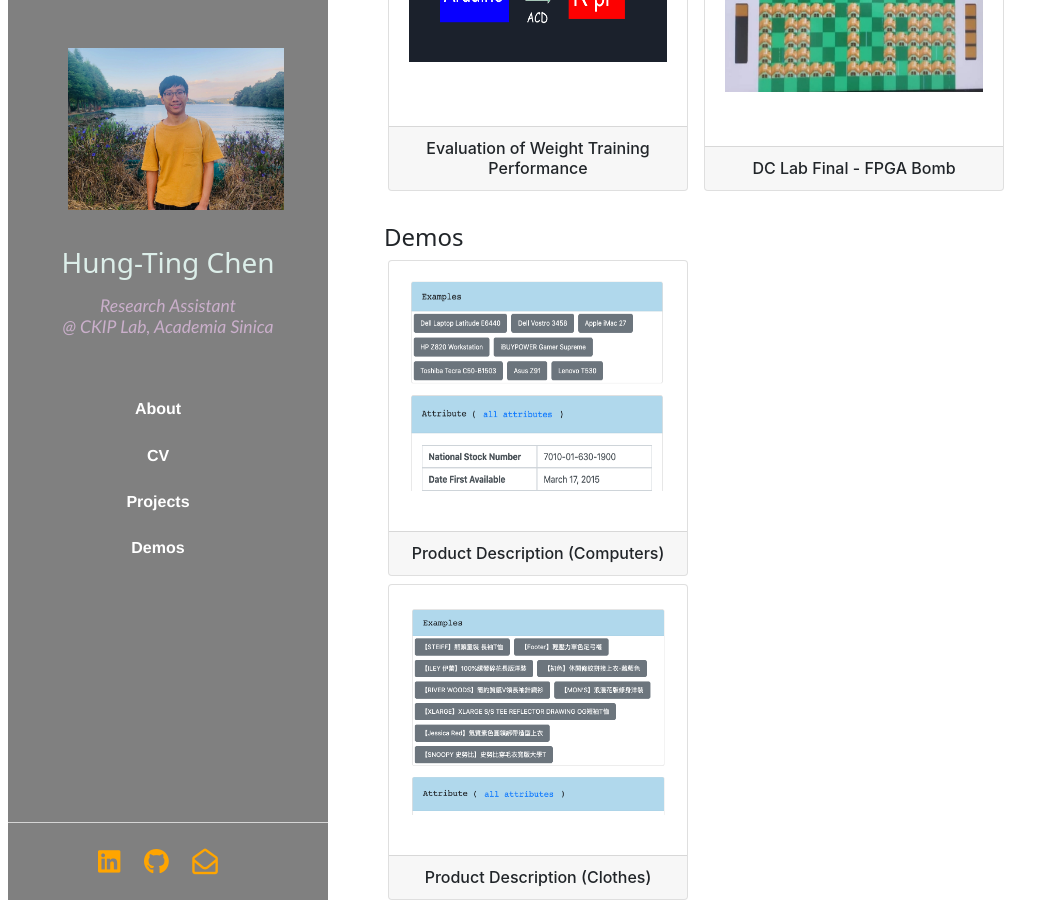
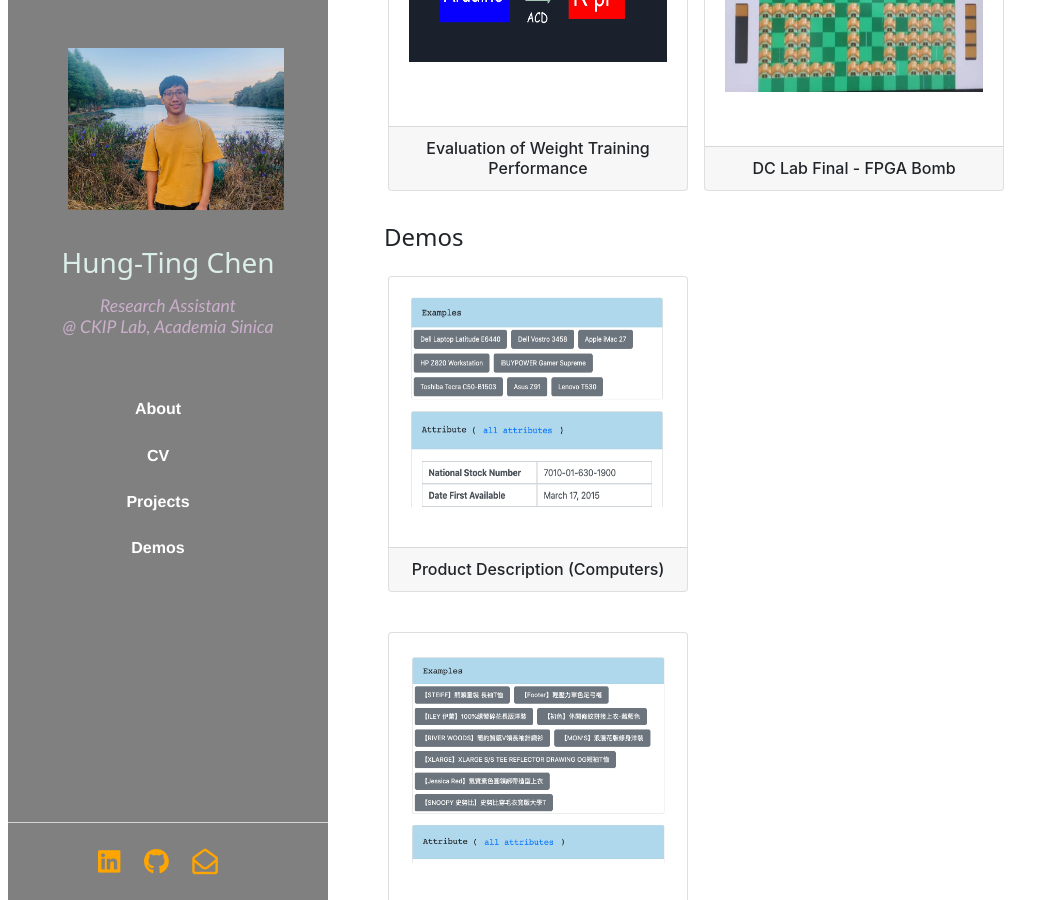
Before and after one commit to timchen0618/timchen0618.github.io, a Jekyll site: the page index.html, which Jekyll copies as it is, in a window 1280 px wide and 900 px high, scrolled down 1974 px. Shown: the whole window, without its empty margins (0-1059 px from the left). Built offline with Jekyll 4.4.1, drawn with Linux system fonts in a browser that asks for light colours; nearby versions of some CDN libraries.

Commit message:
modify layout

```diff
--- a/index.html
+++ b/index.html
@@ -330,7 +330,7 @@
                     <div class="clearfix">
 
                     <div class="row mr-lg-5 mr-md-3 mr-sm-2 mx-1 my-2">
-                        <div class="card d-inline-flex">
+                        <div class="card mr-3 my-3 d-inline-flex">
                             <div class="card-body">
                                 <div class="row mx-auto my-auto">
                                     <!-- <img src="{{item[2][0]}}" alt="image.png" class="mx-auto my-auto mw-100" height="200px"> -->
@@ -349,7 +349,7 @@
                     </div>
 
                     <div class="row mr-lg-5 mr-md-3 mr-sm-2 mx-1">
-                        <div class="card d-inline-flex">
+                        <div class="card mr-3 my-3 d-inline-flex">
                             <div class="card-body">
                                 <div class="row mx-auto my-auto">
                                     <!-- <img src="{{item[2][0]}}" alt="image.png" class="mx-auto my-auto mw-100" height="200px"> -->
@@ -368,7 +368,7 @@
                     </div>
 
                     <div class="row mr-lg-5 mr-md-3 mr-sm-2 mx-1">
-                        <div class="card d-inline-flex">
+                        <div class="card mr-3 my-3 d-inline-flex">
                             <div class="card-body">
                                 <div class="row mx-auto my-auto">
                                     <!-- <img src="{{item[2][0]}}" alt="image.png" class="mx-auto my-auto mw-100" height="200px"> -->
```
